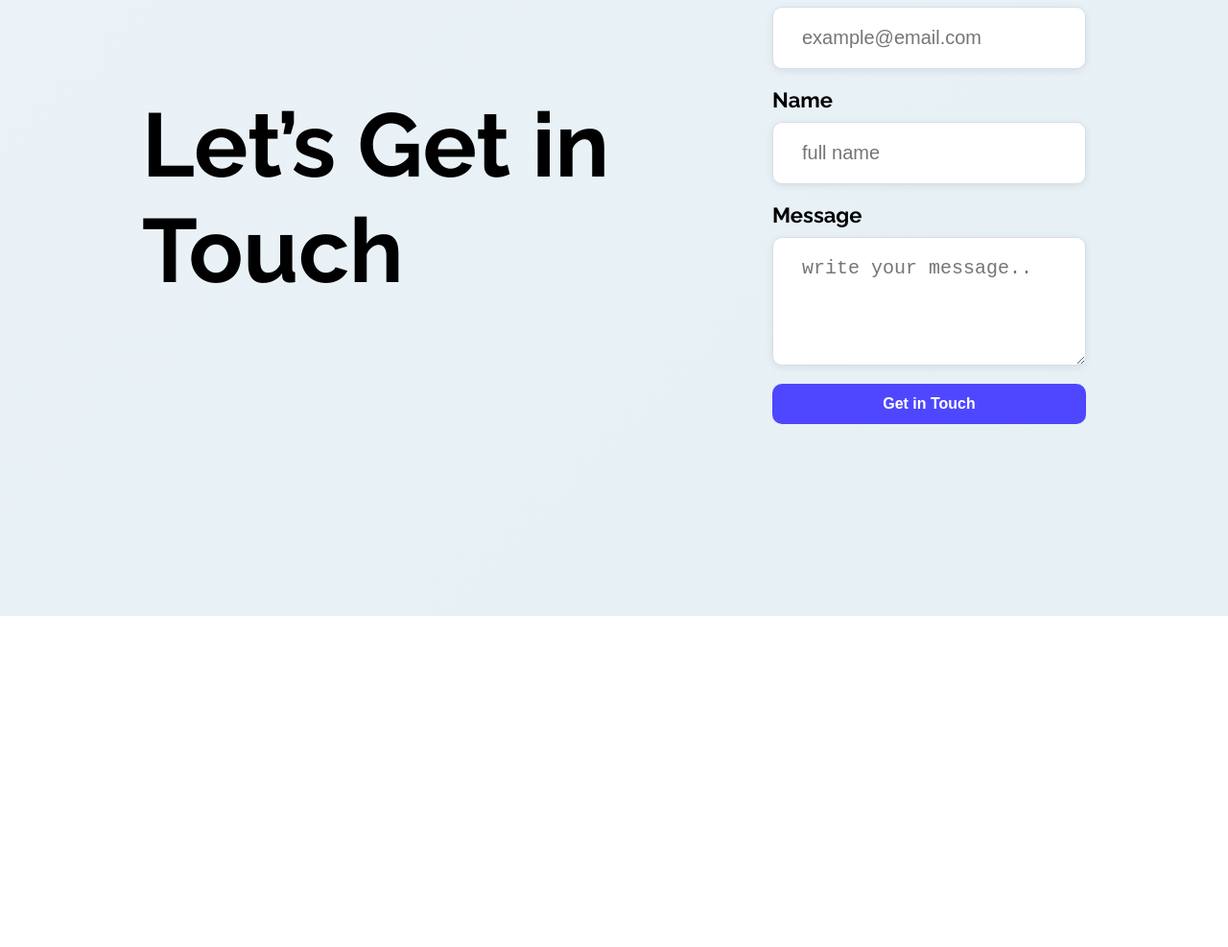
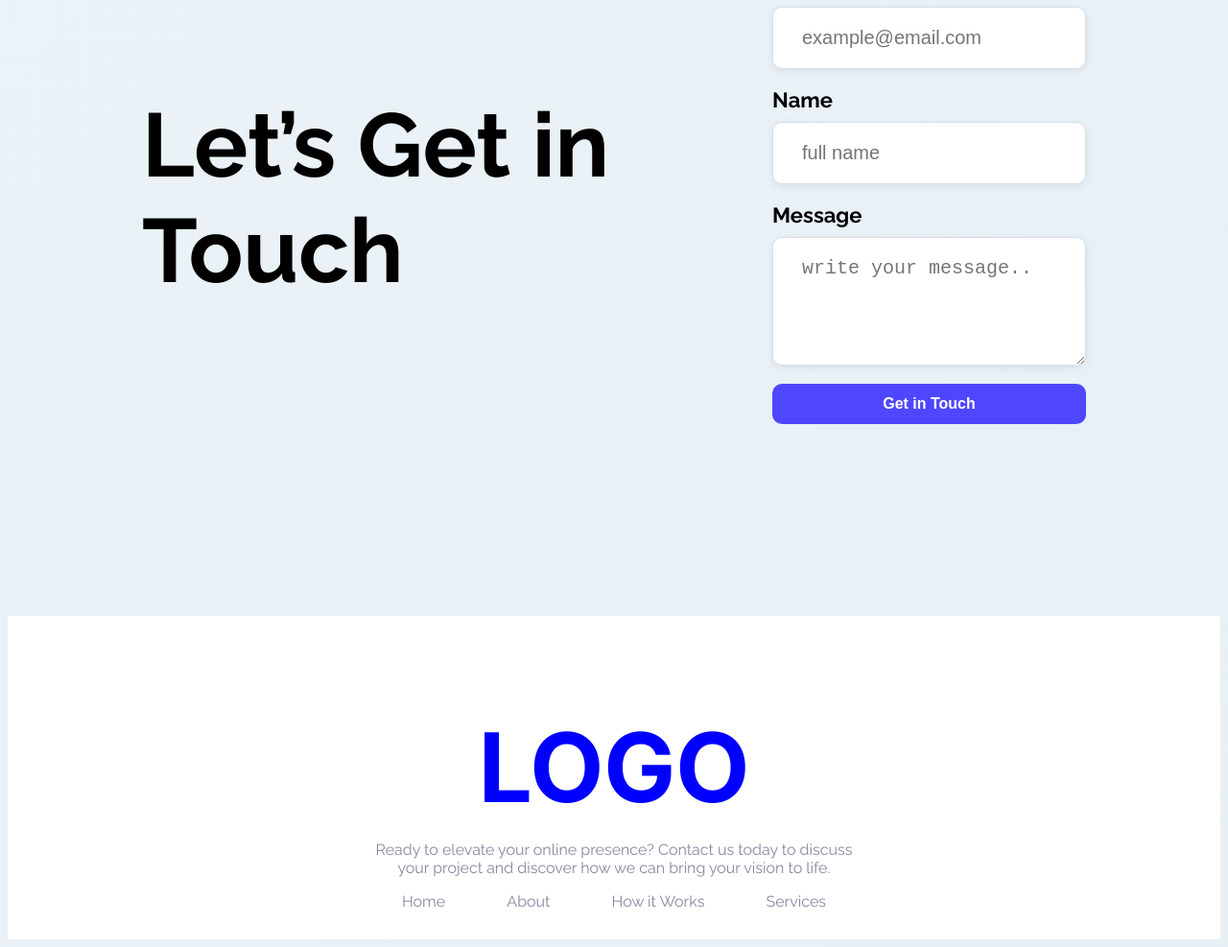
Before and after one commit to BugFree-Samia/my-assignment-1, a plain HTML site: page index.html in a window 1280 px wide. Shown: the part 2577-3564 px from the top of the page at 96% size. Before the commit the page ends 3219 px from the top, so only its background shows below. Drawn offline with Linux system fonts and the light colour scheme.

Commit message:
added Fotter  section

```diff
--- a/index.html
+++ b/index.html
@@ -139,6 +139,21 @@
         </section>
 
     </main>
+    <footer class="footer-section">
+        <div class="margin">
+            <h1>LOGO</h1>
+    <div class="text">
+        <p>Ready to elevate your online presence? Contact us today to discuss <br> your project and discover how we can bring your vision to life.</p>
+    </div>
+    <div class="anchor-tag">
+           <a href="Home">Home</a>
+            <a href="About">About</a>
+            <a href="How it Works">How it Works</a>
+            <a href="Services">Services</a>
+        </ul>
+     </div> </div>
+
+</footer>
 
 </body>
 </html>
--- a/styles/style.css
+++ b/styles/style.css
@@ -236,3 +236,37 @@ textarea:focus {
   box-shadow: 0 0 8px rgba(0, 123, 255, 0.25);
 
 }
+/* Fotter styles */
+.margin{
+padding: 30px;
+}
+.margin h1{
+  font-family: "Inter", sans-serif;
+  font-size: 100px;
+  color: blue;
+
+  margin-bottom: 0px;
+}
+.footer-section{
+  text-align: center;
+  background-color: white;
+}
+.anchor-tag a{
+text-decoration: none;
+align-items: center;
+color: #8987A1;
+margin: 200px 30px;
+
+}
+.anchor-tag a:hover{
+  background-color: #afc7e0;
+}
+.text{
+  font-size: 16px;
+  color: #8987A1;
+}
+
+.anchor-tag ul li{
+  list-style: none;
+
+}
```
